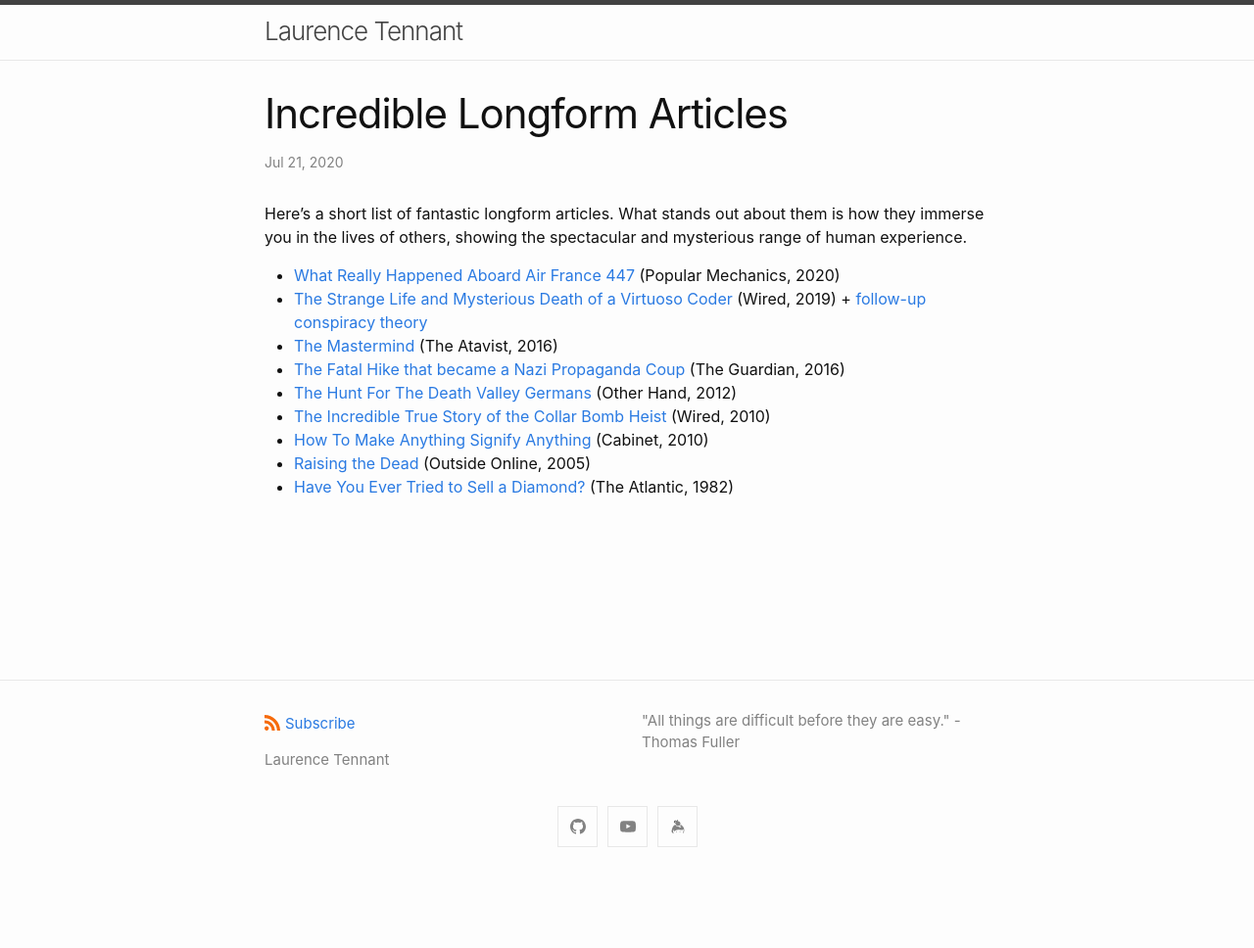
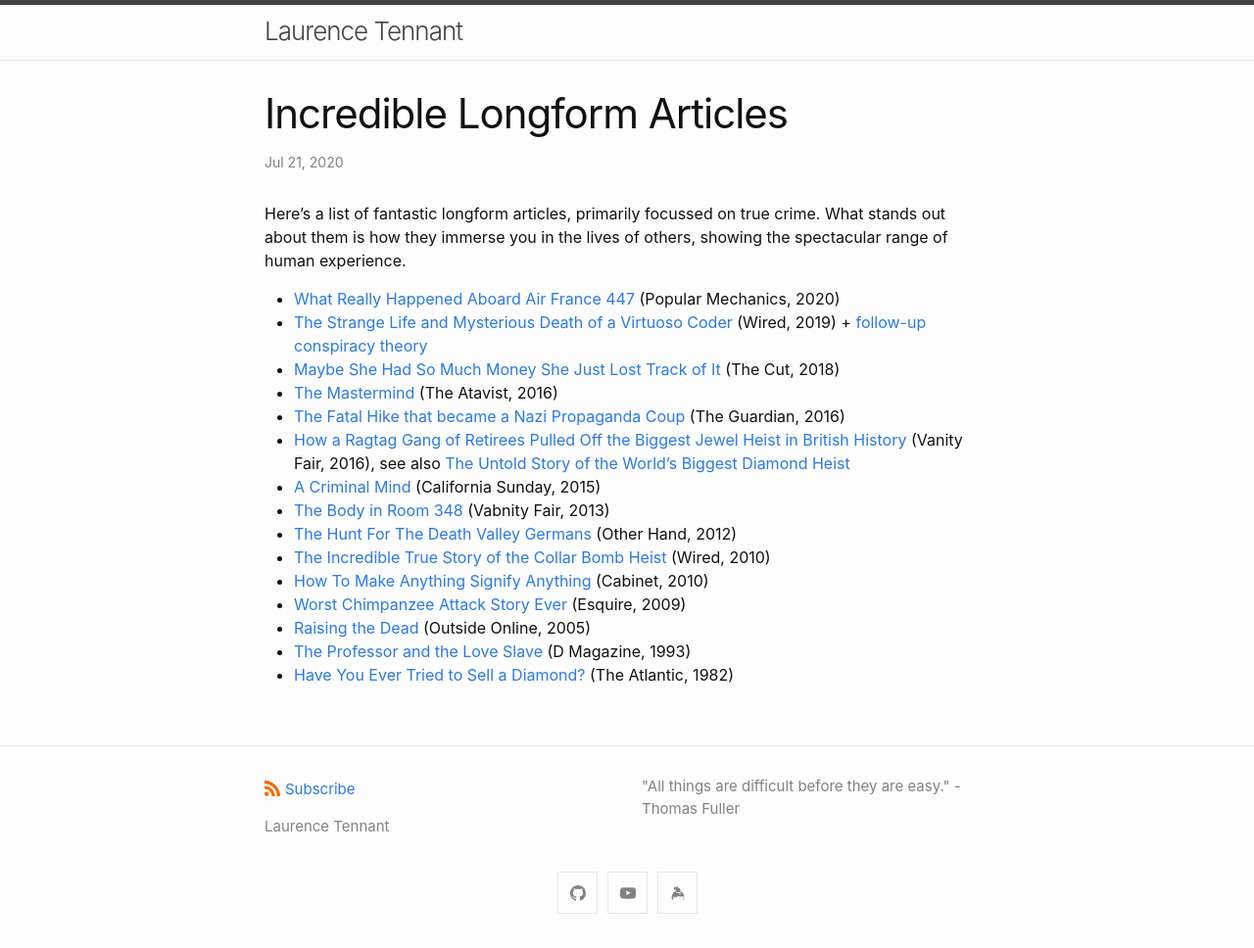
Before and after one commit to hyperreality/hyperreality.github.com, a Jekyll site: the page built from _posts/2020-07-21-longform-reads.markdown, in a window 1280 px wide. Shown: the whole page at 98% size. Built offline with Jekyll 4.4.1, drawn with Linux system fonts in a browser that asks for light colours; before the commit the page ends 900 px from its top, so only the background shows below that.

Commit message:
Add some more longforms

```diff
--- a/_posts/2020-07-21-longform-reads.markdown
+++ b/_posts/2020-07-21-longform-reads.markdown
@@ -4,14 +4,20 @@ title: Incredible Longform Articles
 permalink: /incredible-longform-articles
 ---
 
-Here's a short list of fantastic longform articles. What stands out about them is how they immerse you in the lives of others, showing the spectacular and mysterious range of human experience.
+Here's a list of fantastic longform articles, primarily focussed on true crime. What stands out about them is how they immerse you in the lives of others, showing the spectacular range of human experience.
 
 - [What Really Happened Aboard Air France 447](https://www.popularmechanics.com/flight/a3115/what-really-happened-aboard-air-france-447-6611877) (Popular Mechanics, 2020)
 - [The Strange Life and Mysterious Death of a Virtuoso Coder](https://www.wired.com/story/strange-life-mysterious-death-of-virtuoso-coder/) (Wired, 2019) + [follow-up conspiracy theory](https://github.com/zack-bitcoin/amoveo-docs/blob/master//other_blockchains/tessr.md)
+- [Maybe She Had So Much Money She Just Lost Track of It](https://www.thecut.com/2018/05/how-anna-delvey-tricked-new-york.html) (The Cut, 2018)
 - [The Mastermind](https://magazine.atavist.com/the-mastermind) (The Atavist, 2016)
 - [The Fatal Hike that became a Nazi Propaganda Coup](https://www.theguardian.com/world/2016/jul/06/fatal-hike-became-nazi-propaganda-coup) (The Guardian, 2016)
+- [How a Ragtag Gang of Retirees Pulled Off the Biggest Jewel Heist in British History](https://www.vanityfair.com/culture/2016/03/biggest-jewel-heist-in-british-history) (Vanity Fair, 2016), see also [The Untold Story of the World's Biggest Diamond Heist](https://www.wired.com/2009/03/ff-diamonds-2/)
+- [A Criminal Mind](https://story.californiasunday.com/joel-dreyer-criminal-psychiatrist) (California Sunday, 2015)
+- [The Body in Room 348](https://www.vanityfair.com/culture/2013/05/true-crime-elegante-hotel-texas-murder) (Vabnity Fair, 2013)
 - [The Hunt For The Death Valley Germans](https://www.otherhand.org/home-page/search-and-rescue/the-hunt-for-the-death-valley-germans/) (Other Hand, 2012)
 - [The Incredible True Story of the Collar Bomb Heist](https://www.wired.com/2010/12/ff-collarbomb/) (Wired, 2010)
 - [How To Make Anything Signify Anything](http://www.cabinetmagazine.org/issues/40/sherman.php) (Cabinet, 2010)
+- [Worst Chimpanzee Attack Story Ever](https://www.esquire.com/news-politics/a5609/chimpanzee-attack-0409/) (Esquire, 2009)
 - [Raising the Dead](https://www.outsideonline.com/1922711/raising-dead) (Outside Online, 2005)
+- [The Professor and the Love Slave](https://www.dmagazine.com/publications/d-magazine/1993/february/the-professor-and-the-love-slave/) (D Magazine, 1993)
 - [Have You Ever Tried to Sell a Diamond?](https://www.theatlantic.com/magazine/archive/1982/02/have-you-ever-tried-to-sell-a-diamond/304575/) (The Atlantic, 1982)
```
